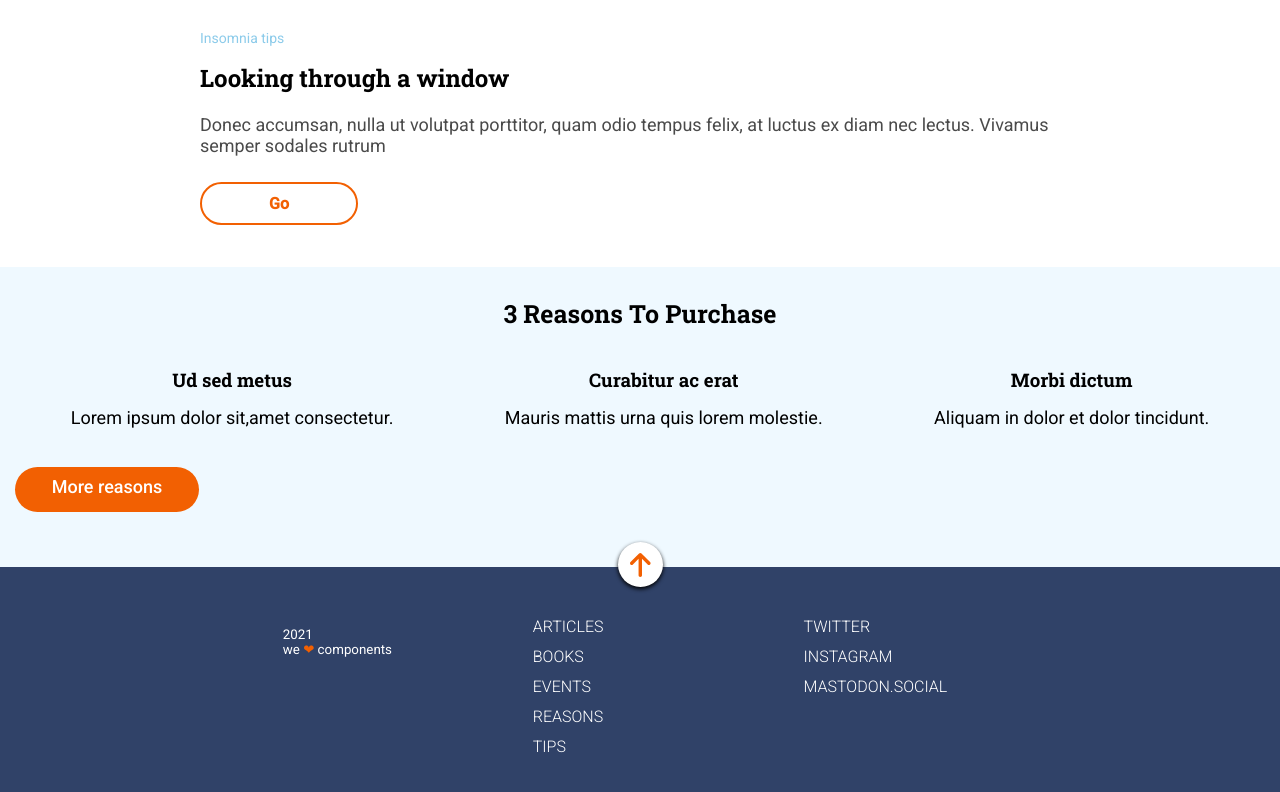
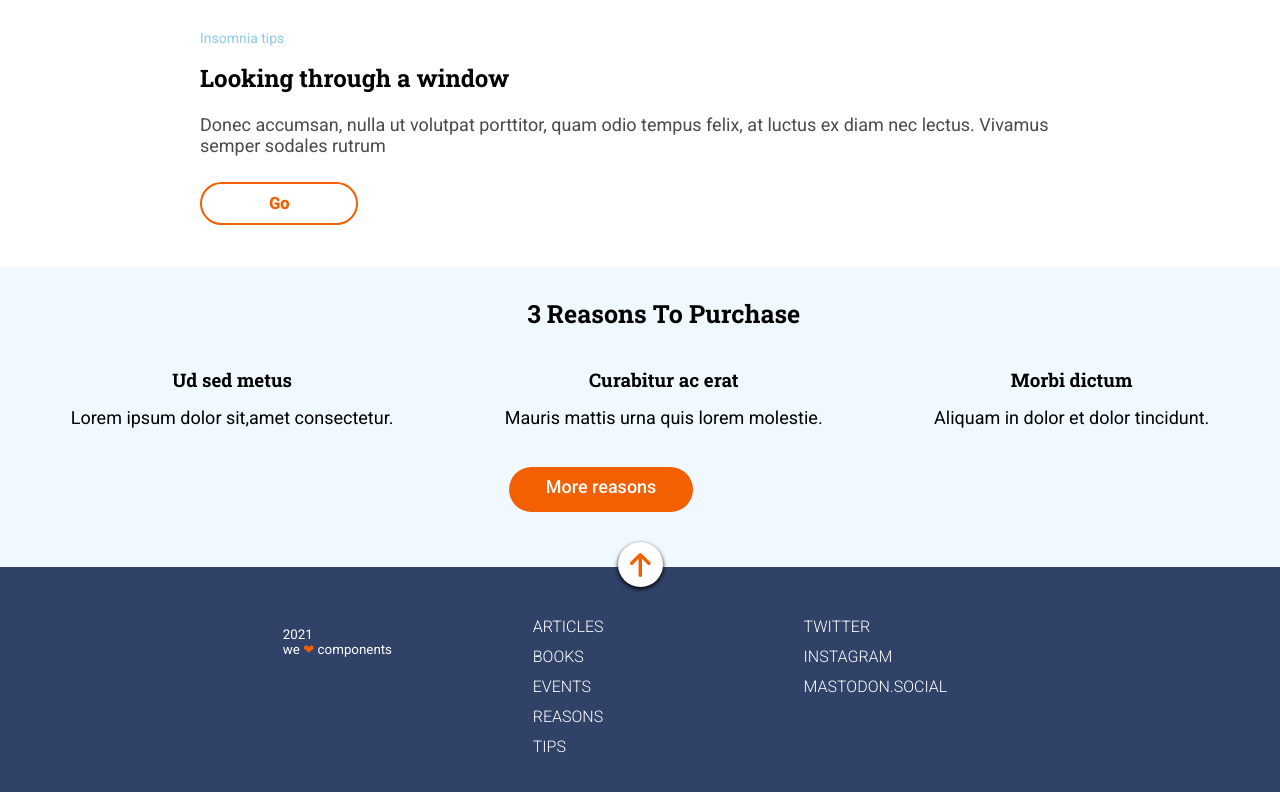
Before and after one commit to Adalab/modulo-1-evaluacion-final-Mariamafalda2021, a website: page docs/index.html in a window 1280 px wide. Shown: the part 802-1594 px from the top of the page. Drawn offline with Linux system fonts and the light colour scheme.

Commit message:
reasons grid

```diff
--- a/src/scss/layout/reasons.scss
+++ b/src/scss/layout/reasons.scss
@@ -23,6 +23,7 @@
 .box1 {
     grid-column: 1/3;
     grid-row: 2;
+    padding: 0 20px 0 20px;
         &__title {
         font-family: 'Roboto Slab', serif;font-weight: bold;
         text-align: center;
@@ -37,6 +38,7 @@
 .box2 {
     grid-column: 1/3;
     grid-row: 3;
+    padding: 0 20px 0 20px;
     text-align: center;
         &__title {
         font-family: 'Roboto Slab', serif;
@@ -53,6 +55,7 @@
 .box3 {
     grid-column: 1/3;
     grid-row: 4;
+    padding: 0 20px 0 20px;
     text-align: center;
         &__title {
         font-family: 'Roboto Slab', serif;font-weight: bold;
@@ -61,13 +64,13 @@
         &__text {
         margin-top: 15px;
         font-size: 18px;
+        font-family: 'Roboto', sans-serif;
         text-align: center;
-        white-space: nowrap;
         }
 }
 
 .button {
-    grid-column: 1/3;
+    grid-column: 1/4;
     grid-row: 5;
     text-align: center;
     width: 184px;
@@ -87,11 +90,12 @@
          transition-duration: 0.7s;
 
         }
+
 }
 
 @media (min-width: 768px){
     .reasons-title {
-        grid-column: 1/4;
+        grid-column: 2;
         }
     .box1 {
         grid-column: 1/2;
@@ -106,7 +110,8 @@
         grid-row: 2;
         }
     .button {
-        grid-column: 1/4;
+        grid-column: 2;
         grid-row: 3;
+        margin-left: 60px;
         }
 }
```
Also changed, not shown: docs/index.html (+4 -2 lines), src/html/partials/reasons.html (+4 -2 lines), docs/assets/css/layout/reasons.css, docs/assets/css/main.css. Lines whose indentation alone changed are shown as unchanged.
